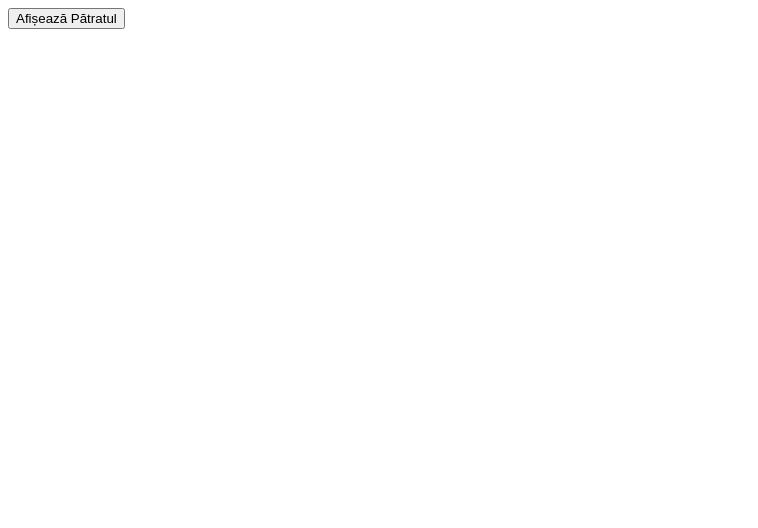
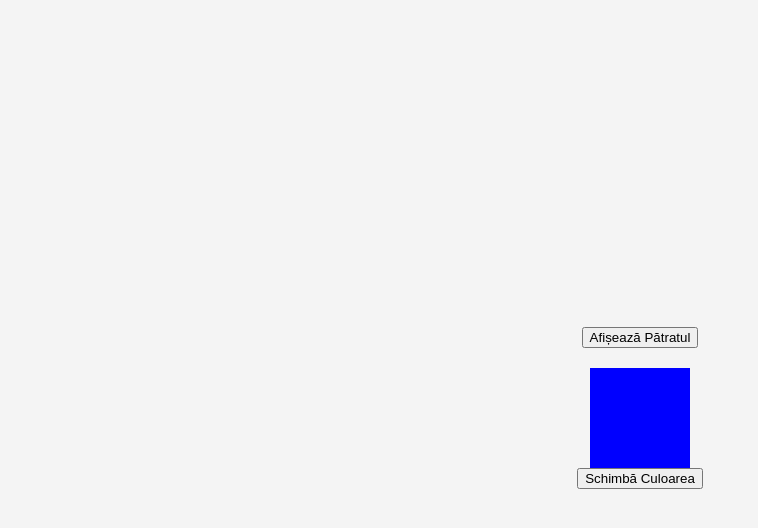
Before and after one commit to Artsuper9/butoanele-lui-boba, a plain HTML site: page index.html in a window 1280 px wide. Both pictures are taken after a click on the button "Afișează Pătratul". Shown: the whole page, without its empty margins (0-758 px from the left). Drawn offline with Linux system fonts and the light colour scheme.

Commit message:
added js

```diff
--- a/index.html
+++ b/index.html
@@ -4,10 +4,12 @@
     <meta charset="UTF-8">
     <meta name="viewport" content="width=device-width, initial-scale=1.0">
     <title>Buton și Pătrat</title>
+    <link rel="stylesheet" href="style.css">
 </head>
 <body>
     <button onclick="afiseazaPatrat()">Afișează Pătratul</button>
     <div class="patrat" id="patrat"></div>
     <button onclick="schimbaCuloarea()" id="butonCuloare" style="display: none;">Schimbă Culoarea</button>
+    <script src="script.js"></script>
 </body>
 </html>
--- /dev/null
+++ b/script.js
@@ -0,0 +1,13 @@
+function afiseazaPatrat() {
+    let patrat = document.getElementById('patrat');
+    let butonCuloare = document.getElementById('butonCuloare');
+    patrat.style.display = 'block';
+    butonCuloare.style.display = 'inline';
+}
+
+function schimbaCuloarea() {
+    let patrat = document.getElementById('patrat');
+    let culori = ['red', 'green', 'blue', 'yellow', 'purple'];
+    let culoareNoua = culori[Math.floor(Math.random() * culori.length)];
+    patrat.style.backgroundColor = culoareNoua;
+}
```
